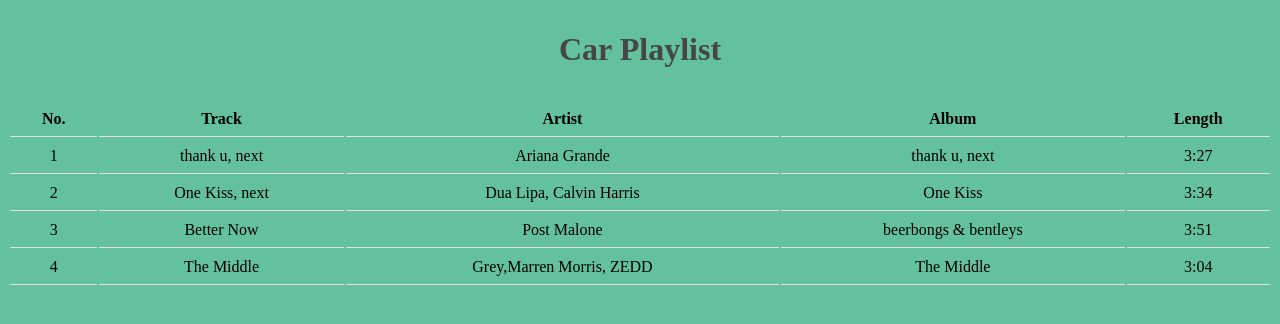
After one commit to junaideveloper/zing_it, a Django app: page /playlist/1/ in a window 1280 px wide. The commit adds this page. Shown: the top 324 px of the page. Run offline with Django 3.2, Linux system fonts and the light colour scheme.

Commit message:
playlist added

```diff
--- /dev/null
+++ b/static/zing_it/css/songs.css
@@ -0,0 +1,19 @@
+#title {
+    padding: 10px;
+    color: #464646;
+  }
+  body {
+    background: #64c19e;
+  }
+  table {
+    width: 100%;
+    text-align: center;
+  }
+  th, td {
+    padding: 8px;
+    border-bottom: 1px solid #ddd;
+  }
+
+  h1{
+    color: black;
+  }
--- a/templates/base.html
+++ b/templates/base.html
@@ -1,26 +1,14 @@
 <!DOCTYPE html>
 <html lang="en">
 <head>
-  <title>{% block title %} <!-- Title Name -->  #}{% endblock %}</title>
-  <meta charset="utf-8">
-  <meta name="viewport" content="width=device-width, initial-scale=1">
-  <link rel="stylesheet" href="https://maxcdn.bootstrapcdn.com/bootstrap/3.4.1/css/bootstrap.min.css">
+    <meta charset="utf-8">
+    {% block css %} {% endblock %}
+    <title>{% block title %} {% endblock %} </title>
 </head>
 <body>
-
-<nav class="navbar navbar-default navbar-static-top">
-  <div class=container>
-    <ul class= "nav navbar-nav">
-      <li class="active"><a class="navbar-brand" href="{% url 'home' %}">Home</a></li>
-      <li><a class="navbar-brand" href="{% url 'search' %}">Search</a></li>
-      <li><a class="navbar-brand" href="{% url 'about' %}">About</a></li>
-    </ul>
-  </div>
-</nav>
-
-
-<div class="container">
-  {% block content %}<!-- Page content   -->{% endblock %}
-</div>
-
+    <h1 id="title"> {% block heading %} {% endblock %} </h1>
+    <div id="content">
+        {% block content %} {% endblock %}
+    </div>
 </body>
+</html>
--- /dev/null
+++ b/templates/zing_it/songs.html
@@ -0,0 +1,33 @@
+{% extends "base.html" %}
+
+{% load static %}
+
+{% block css %} <link rel="stylesheet" href= "{% static 'zing_it/css/songs.css' %}"/> {% endblock %}
+
+{% block title %} Songs Page {% endblock %}
+
+{% block heading %}
+<center>{{ playlist_name }}</center>
+{% endblock %}
+
+{% block content%}
+    <table>
+        <tr>
+          <th>No.</th>
+          <th>Track</th>
+          <th>Artist</th>
+          <th>Album</th>
+          <th>Length</th>
+        </tr>
+        {% for song in songs  %}
+        <tr>
+          <td>{{ forloop.counter }}</td>
+          <td>{{ song.Track }}</td>
+          <td>{{ song.Artist }}</td>
+          <td>{{ song.Album }}</td>
+          <td>{{ song.Length }}</td>
+        </tr>
+        {% endfor %}
+      </table>
+
+{% endblock %}
--- a/zing_it/urls.py
+++ b/zing_it/urls.py
@@ -1,12 +1,11 @@
 from django.urls import path
 
-from .views import home,search,about
+from .views import home,playlist
 
 urlpatterns = [
 
     path('', home,name= 'home'),
-    path('search/', search, name='search'),
-    path('search/<data>/', search, name='search'),
-    path('about/', about, name='about')
+    path('playlist/<int:id>/', playlist, name='playlist')
+
 
 ]
--- a/zing_it/views.py
+++ b/zing_it/views.py
@@ -2,19 +2,39 @@
 from django.http import HttpResponse
 # Create your views here.
 
-
+from django.http import Http404
 
 my_playlists=[
         {"id":1,"name":"Car Playlist","numberOfSongs":4},
         {"id":2,"name":"Coding Playlist","numberOfSongs":2}
     ]
 
+
+my_songs = [
+            {"id": 1, "Track": "thank u, next", "Artist": "Ariana Grande", "Album": "thank u, next", "Length": "3:27","playlist_id": 1},
+            {"id": 2, "Track": "One Kiss, next", "Artist": "Dua Lipa, Calvin Harris", "Album": "One Kiss", "Length": "3:34","playlist_id": 1},
+            {"id": 3, "Track": "Better Now", "Artist": "Post Malone", "Album": "beerbongs & bentleys", "Length": "3:51","playlist_id": 1},
+            {"id": 4, "Track": "The Middle", "Artist": "Grey,Marren Morris, ZEDD", "Album": "The Middle", "Length": "3:04","playlist_id": 1},
+            {"id": 5, "Track": "Love Lies", "Artist": "Normani, Khalid", "Album": "Love Lies", "Length": "3:21","playlist_id": 2},
+            {"id": 6, "Track": "Rise", "Artist": "Jack & Jack, Jonas Blue", "Album": "Blue", "Length": "3:14","playlist_id": 2},
+    ]
+
 def home(request):
     return render(request,'zing_it/home.html',{'my_playlists':my_playlists})
 
-def about(request):
-    return render(request,'zing_it/about.html')
 
-def search(request,data):
-    context = {'data':data}
-    return render(request,'zing_it/search.html',context=context)
+def playlist(request, id):
+    songs = []
+    playlist_name = ''
+    for playlist in my_playlists:
+        if (id == playlist['id']):
+            playlist_name = playlist['name']
+
+    if len(playlist_name) == 0:
+        raise Http404("<h1>Such playlist does not exist</h1>")
+
+    for song in my_songs:
+        if (id == song['playlist_id']):
+            songs.append(song)
+
+    return render(request,'zing_it/songs.html',{"songs":songs,"playlist_name": playlist_name})
```
Also changed, not shown: templates/zing_it/about.html (deleted, +0 -10 lines), templates/zing_it/home.html (+24 -22 lines), templates/zing_it/search.html (deleted, +0 -10 lines).
